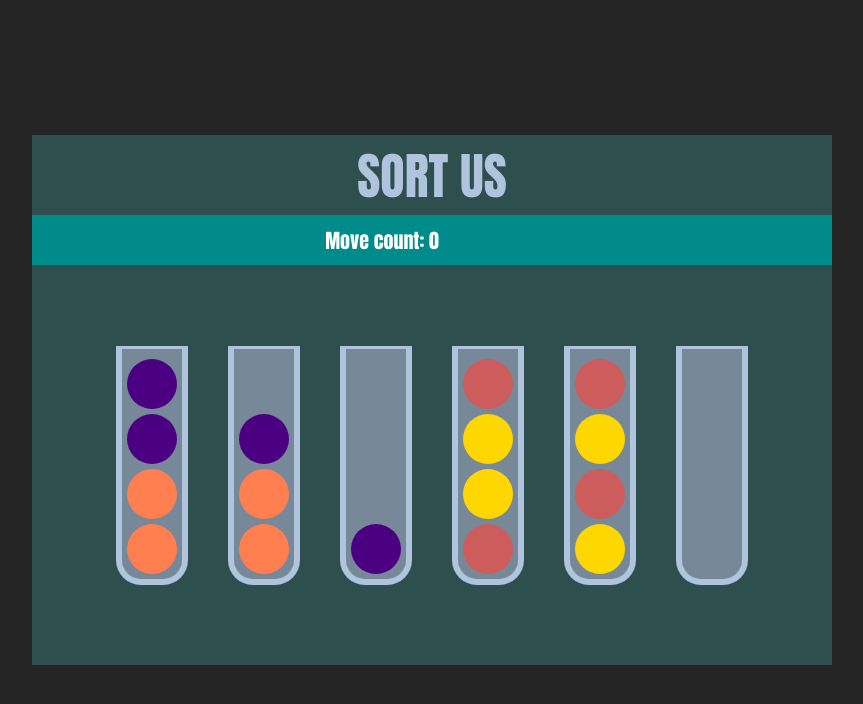
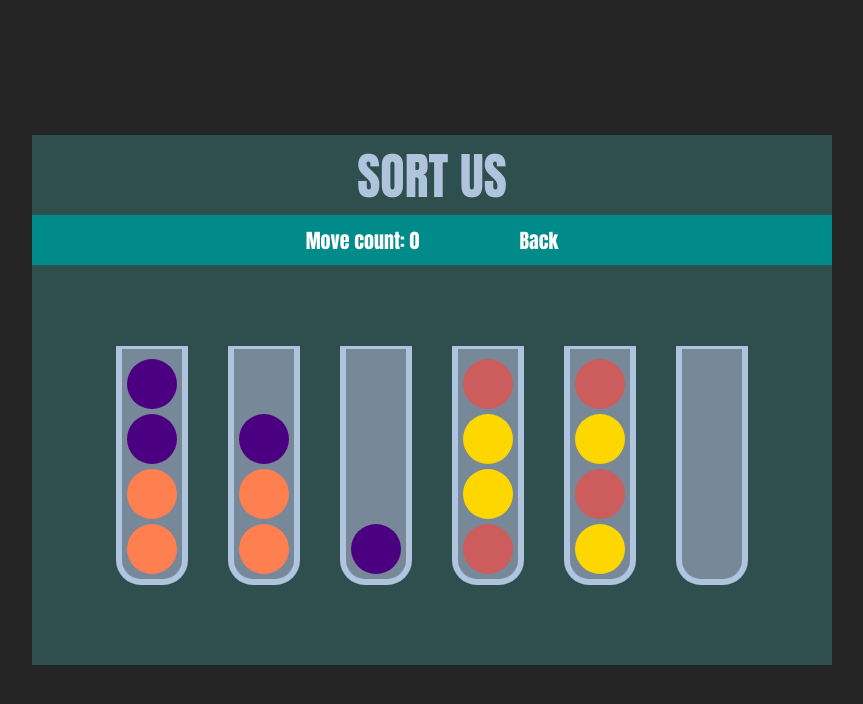
Before and after one commit to maria-pushkareva/balls-in-jars-game, a React (Create React App) app: page / in a window 1280 px wide. Shown: the top 704 px of the page, without its empty margins (208-1071 px from the left). Built offline with nearby package versions, Linux system fonts and the light colour scheme.

Commit message:
add back action

```diff
--- a/src/App.tsx
+++ b/src/App.tsx
@@ -16,6 +16,7 @@ export default class App extends React.Component<any, IState> {
         this.state = {
             activeBallId: null,
             activeJarId: null,
+            previousJarsState: null,
             moveCount: 0,
             isWin: false,
             jars: [],
@@ -112,6 +113,7 @@ export default class App extends React.Component<any, IState> {
                     activeJarId: null,
                     jars: newJars,
                     moveCount: newMoveCount,
+                    previousJarsState: jars,
                     isWin
                 })
             }
@@ -142,8 +144,23 @@ export default class App extends React.Component<any, IState> {
 
         return isWin;
     }
+
+    public handleBackStep = (): void => {
+        const { previousJarsState } = this.state;
+        const newMoveCount = this.state.moveCount + 1;
+        if (previousJarsState) {
+            this.setState({
+                activeBallId: null,
+                activeJarId: null,
+                jars: previousJarsState,
+                moveCount: newMoveCount,
+                previousJarsState: null
+            })
+        }
+    }
+
     render() {
-        const { balls, jars, activeBallId, moveCount, isWin } = this.state;
+        const { balls, jars, activeBallId, moveCount, isWin, previousJarsState } = this.state;
 
         return (
             <MainContainer id={"main-container"}>
@@ -153,6 +170,8 @@ export default class App extends React.Component<any, IState> {
                 <Toolbar
                     moveCount={moveCount}
                     isWin={isWin}
+                    onBackClick={this.handleBackStep}
+                    isBackActive={previousJarsState !== null}
                 />
                 <GameField
                     activeBallId={activeBallId}
--- a/src/Components/Toolbar.tsx
+++ b/src/Components/Toolbar.tsx
@@ -1,12 +1,14 @@
 import styled from "styled-components";
+import { IToolbarProps } from "./interfaces";
 
-const Toolbar = (props: any) => {
-    const { moveCount, isWin } = props;
+const Toolbar = (props: IToolbarProps) => {
+    const { moveCount, isWin, isBackActive, onBackClick } = props;
     return <Container>
         <MoveCountDiv>{`Move count: ${moveCount}`}</MoveCountDiv>
         {isWin &&
             <div>{"Hurray!"}</div>
         }
+        <div onClick={onBackClick} style={{ cursor: isBackActive ? "pointer" : ""}}>{"Back"}</div>
     </Container>
 }
 
```
Also changed, not shown: src/Components/interfaces.ts (+8 -0 lines).
